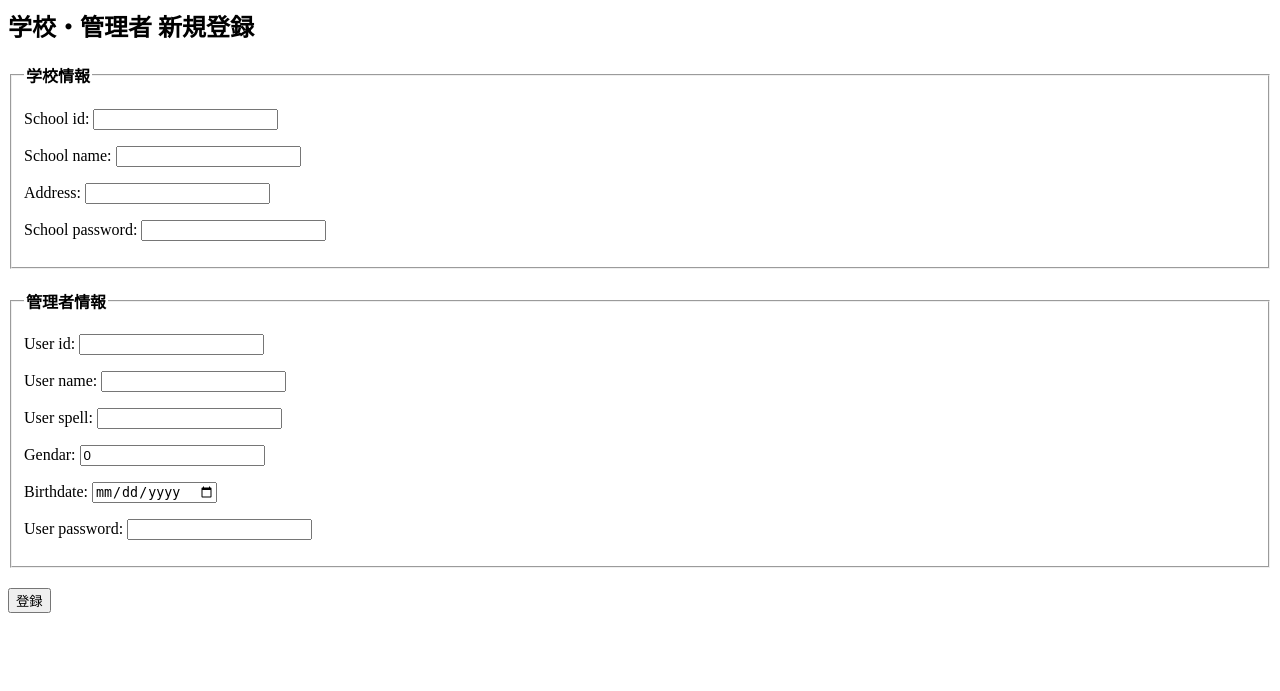
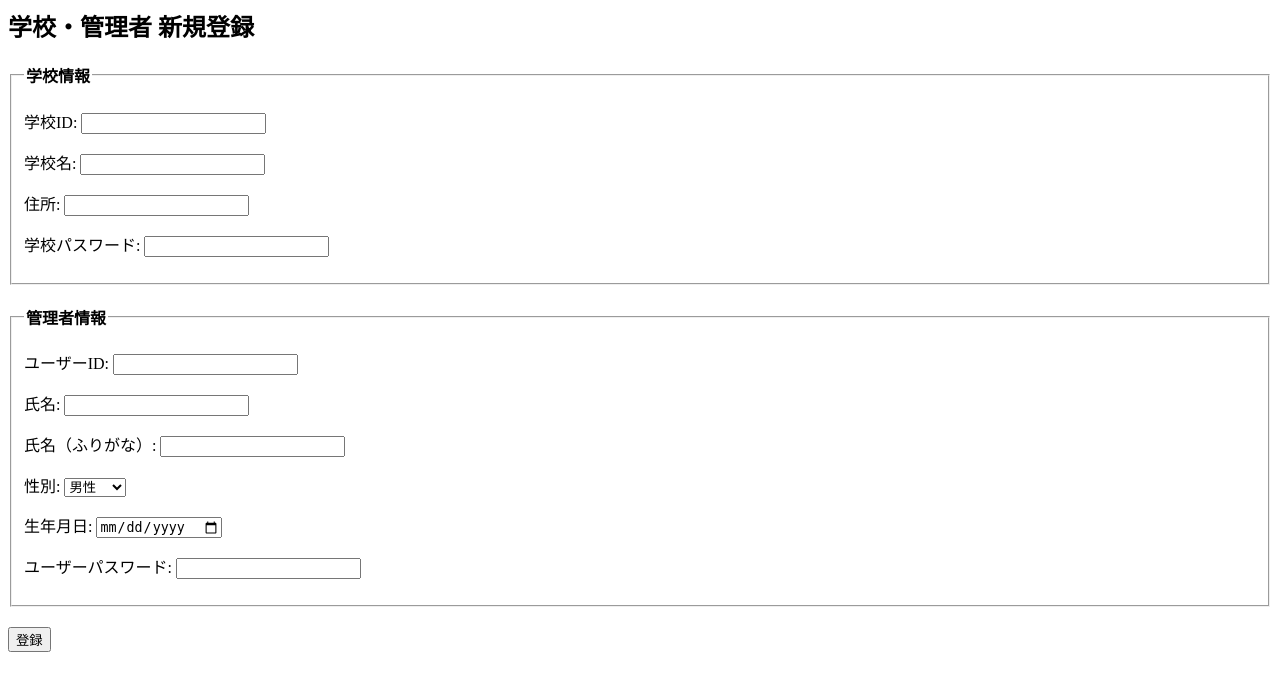
Before and after one commit to suzukikoichiro/team_h, a Django app: page /school/register/ in a window 1280 px wide. Shown: the top 691 px of the page. Run offline with Django 5.2, Linux system fonts and the light colour scheme.

Commit message:
1030suzuki

```diff
--- a/core/forms.py
+++ b/core/forms.py
@@ -1,14 +1,26 @@
 from django import forms
 from .models import School, User
 
+class SchoolLoginForm(forms.Form):
+    school_id = forms.IntegerField(
+        label="学校ID",
+        widget=forms.NumberInput(attrs={'min': '1'}),
+    )
+    school_password = forms.CharField(
+        label="パスワード",
+        widget=forms.PasswordInput
+    )
 
-class SchoolLoginForm(forms.Form):
-    school_id = forms.CharField(label="学校ID")
-    school_password = forms.CharField(label="パスワード", widget=forms.PasswordInput)
 
 class UserLoginForm(forms.Form):
-    user_id = forms.CharField(label="ユーザーID")
-    user_password = forms.CharField(label="パスワード", widget=forms.PasswordInput)
+    user_id = forms.IntegerField(
+        label="ユーザーID",
+        widget=forms.NumberInput(attrs={'min': '1'})
+    )
+    user_password = forms.CharField(
+        label="パスワード",
+        widget=forms.PasswordInput
+    )
 
 class SchoolRegisterForm(forms.ModelForm):
     class Meta:
@@ -16,23 +28,37 @@ class SchoolRegisterForm(forms.ModelForm):
         fields = ['school_id', 'school_name', 'address', 'school_password']
         widgets = {
             'school_password': forms.PasswordInput(),
+            'school_id': forms.NumberInput(attrs={'min': '1'}),
+        }
+        labels = {
+            'school_id': '学校ID',
+            'school_name': '学校名',
+            'address': '住所',
+            'school_password': '学校パスワード',
         }
 
 class UserRegisterForm(forms.ModelForm):
     class Meta:
         model = User
-        # ユーザーが入力する部分だけ
         fields = ['user_id', 'user_name', 'user_spell', 'gendar', 'birthdate', 'user_password']
         widgets = {
             'user_password': forms.PasswordInput(),
             'birthdate': forms.DateInput(attrs={'type': 'date'}),
+        }
+        labels = {
+            'user_id': 'ユーザーID',
+            'user_name': '氏名',
+            'user_spell': '氏名（ふりがな）',
+            'gendar': '性別',
+            'birthdate': '生年月日',
+            'user_password': 'ユーザーパスワード',
         }
 
     def save(self, commit=True, school=None):
         user = super().save(commit=False)
         user.user_position = 0
         if school:
-            user.school = school  # ForeignKey に合わせる
+            user.school = school
         user.class_id = None
         if commit:
             user.save()
--- a/core/models.py
+++ b/core/models.py
@@ -11,10 +11,15 @@ class School(models.Model):
 
 
 class User(models.Model):
+    GENDER_CHOICES = [
+        (0, '男性'),
+        (1, '女性'),
+        (2, 'その他'),
+    ]
     user_id = models.IntegerField()
     user_name = models.CharField(max_length=50)
     user_spell = models.CharField(max_length=50, default="")
-    gendar = models.IntegerField(default=0)
+    gendar = models.IntegerField(choices=GENDER_CHOICES, default=0)
     birthdate = models.DateField()
     user_password = models.CharField(max_length=20)
     user_position = models.IntegerField(default=0)
--- a/team_h/settings.py
+++ b/team_h/settings.py
@@ -104,9 +104,9 @@ AUTH_PASSWORD_VALIDATORS = [
 # Internationalization
 # https://docs.djangoproject.com/en/5.2/topics/i18n/
 
-LANGUAGE_CODE = "en-us"
+LANGUAGE_CODE = "ja"
 
-TIME_ZONE = "UTC"
+TIME_ZONE = "Asia/Tokyo"
 
 USE_I18N = True
 
```
Also changed, not shown: templates/core/school_login.html (+3 -4 lines), core/migrations/0002_alter_user_gendar.py (added), db.sqlite3.
